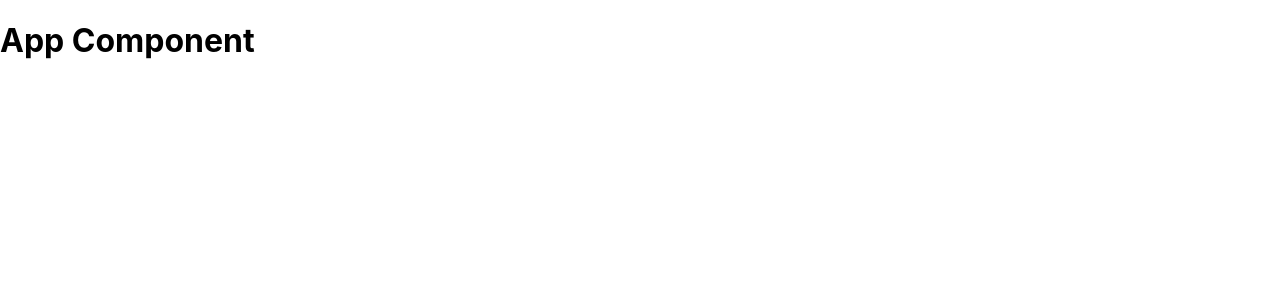
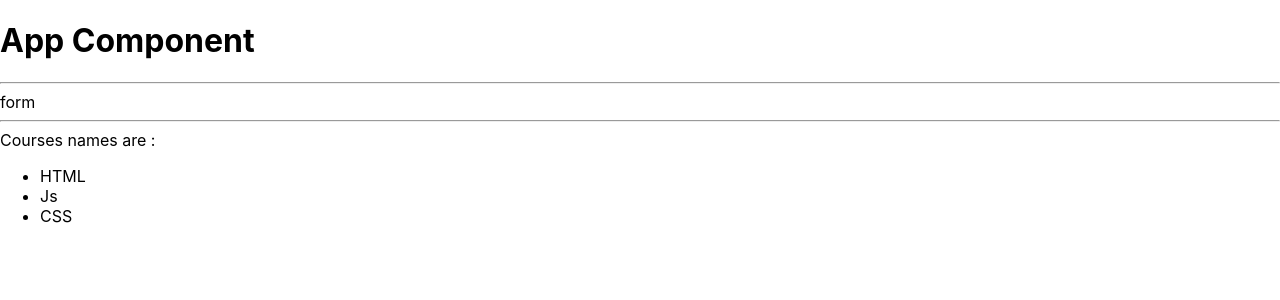
Before and after one commit to IbrahiemElsaber/courser-list, a React (Create React App) app: page / in a window 1280 px wide. Shown: the top 300 px of the page. Built offline with nearby package versions, Linux system fonts and the light colour scheme.

Commit message:
create course-form and course-list components

```diff
--- a/src/App.js
+++ b/src/App.js
@@ -1,9 +1,32 @@
-function App() {
-	return (
-		<div className='App'>
-			<h1>App Component</h1>
-		</div>
-	);
+// import React from "react";
+import React, { Component } from "react";
+import CourseForm from "./components/course.form.component";
+import CourseList from "./components/course.list.component";
+
+class App extends Component {
+	state = {
+		courses: [{ courseName: "HTML" }, { courseName: "Js" }, { courseName: "CSS" }],
+	};
+
+	render() {
+		const { courses } = this.state;
+		const coursesList = courses.map((course, index) => {
+			console.log(`course: ${course.courseName}`);
+			return <CourseList key={Math.random() * 5} courseDetails={course} />;
+		});
+		return (
+			<div className='App'>
+				<h1>App Component</h1>
+				<hr />
+				<CourseForm />
+				<hr />
+
+				<div>
+					Courses names are : <ul>{coursesList}</ul>
+				</div>
+			</div>
+		);
+	}
 }
 
 export default App;
--- /dev/null
+++ b/src/components/course.form.component.js
@@ -0,0 +1,6 @@
+import React from "react";
+
+const CourseForm = () => {
+	return <div>form</div>;
+};
+export default CourseForm;
--- /dev/null
+++ b/src/components/course.list.component.js
@@ -0,0 +1,14 @@
+import React, { Component, Fragment } from "react";
+
+class CourseList extends Component {
+	render() {
+		// console.log(`this.props = ${this.props.courseDetails.courseName}`);
+		// console.log(this.props);
+		return (
+			<Fragment>
+				<li>{this.props.courseDetails.courseName}</li>
+			</Fragment>
+		);
+	}
+}
+export default CourseList;
```
Also changed, not shown: src/components/course.form.component.css (added), src/components/course.list.component.css (added), 1 other file (tests, documents, lock files or other folders).
